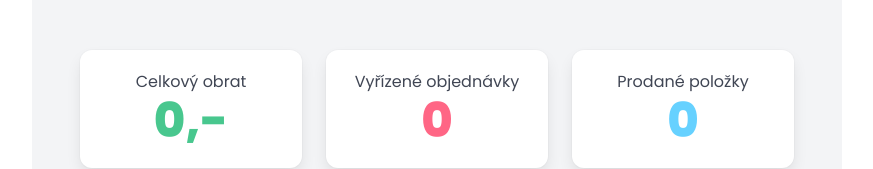
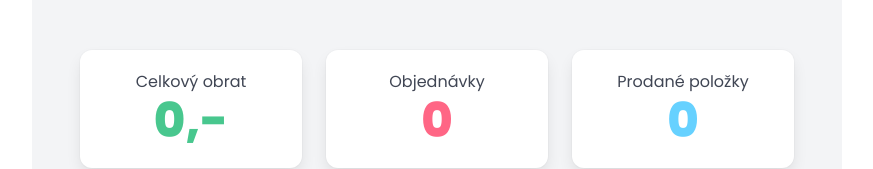
Before and after one commit to ondrejmuzik/point-of-sale, a React (Vite) app: page / in a window 1280 px wide. Both pictures are taken after a click on the link "Statistika". Shown: the part 216-385 px from the top of the page, without its empty margins (203-1076 px from the left). Built offline with nearby package versions, Linux system fonts and the light colour scheme.

Commit message:
Stats edited to show all orders

```diff
--- a/src/components/StatisticsView.jsx
+++ b/src/components/StatisticsView.jsx
@@ -2,9 +2,8 @@ import { products } from '../constants/products';
 
 const StatisticsView = ({ orders }) => {
   const calculateStats = () => {
-    const allCompletedOrders = orders.filter(o => o.completed);
-
-    const totalRevenue = allCompletedOrders.reduce((sum, order) => {
+    // Count all orders (both pending and completed)
+    const totalRevenue = orders.reduce((sum, order) => {
       const orderRevenue = order.items
         .filter(item => item.id !== 'cup')
         .reduce((itemSum, item) => itemSum + item.price, 0);
@@ -16,7 +15,7 @@ const StatisticsView = ({ orders }) => {
       itemsSold[product.name] = 0;
     });
 
-    allCompletedOrders.forEach(order => {
+    orders.forEach(order => {
       order.items.forEach(item => {
         if (itemsSold.hasOwnProperty(item.name)) {
           itemsSold[item.name] += 1;
@@ -29,7 +28,7 @@ const StatisticsView = ({ orders }) => {
       revenuePerItem[product.name] = 0;
     });
 
-    allCompletedOrders.forEach(order => {
+    orders.forEach(order => {
       order.items.forEach(item => {
         if (revenuePerItem.hasOwnProperty(item.name)) {
           revenuePerItem[item.name] += item.price;
@@ -39,7 +38,7 @@ const StatisticsView = ({ orders }) => {
 
     return {
       totalRevenue,
-      totalOrders: allCompletedOrders.length,
+      totalOrders: orders.length,
       itemsSold,
       revenuePerItem,
       totalItemsSold: Object.values(itemsSold).reduce((sum, count) => sum + count, 0)
@@ -61,7 +60,7 @@ const StatisticsView = ({ orders }) => {
 
           <div className="column">
             <div className="box has-text-centered">
-              <p className="heading">Vyřízené objednávky</p>
+              <p className="heading">Objednávky</p>
               <p className="title is-1 has-text-danger">{stats.totalOrders}</p>
             </div>
           </div>
@@ -144,8 +143,8 @@ const StatisticsView = ({ orders }) => {
 
         {stats.totalOrders === 0 && (
           <div className="notification is-warning mt-5">
-            <p className="has-text-weight-semibold">Zatím žádné vyřízené objednávky</p>
-            <p>Statistiky se zobrazí po vyřízení objednávek.</p>
+            <p className="has-text-weight-semibold">Zatím žádné objednávky</p>
+            <p>Statistiky se zobrazí po vytvoření objednávek.</p>
           </div>
         )}
       </div>
```
